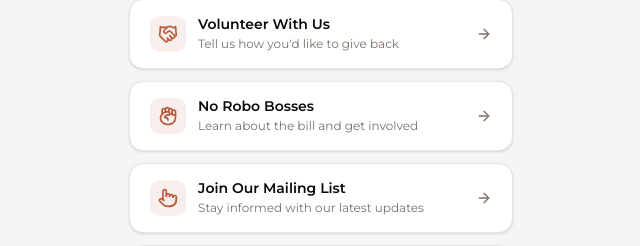
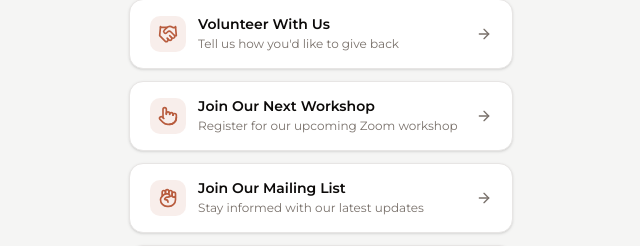
Before and after one commit to What-We-Will/community-platform, a Next.js app: page /social in a window 1280 px wide. Shown: the part 313-559 px from the top of the page, without its empty margins (319-959 px from the left). Built offline with nearby package versions, Linux system fonts and the light colour scheme.

Commit message:
chore: update social links
Added upcoming webinar

```diff
--- a/app/social/page.tsx
+++ b/app/social/page.tsx
@@ -38,17 +38,18 @@ const LINKS = [
     external: true,
   },
   {
-    label: "No Robo Bosses",
-    description: "Learn about the bill and get involved",
-    href: "/programs/no-robo-bosses",
-    icon: HandFist,
+    label: "Join Our Next Workshop",
+    description: "Register for our upcoming Zoom workshop",
+    href: "https://us02web.zoom.us/meeting/register/3oRyjwdfRqO6LFIXiZDiuA#/registration",
+    icon: Pointer,
     primary: false,
+    external: true,
   },
   {
     label: "Join Our Mailing List",
     description: "Stay informed with our latest updates",
     href: "/#newsletter",
-    icon: Pointer,
+    icon: HandFist,
     primary: false,
   },
   {
```
